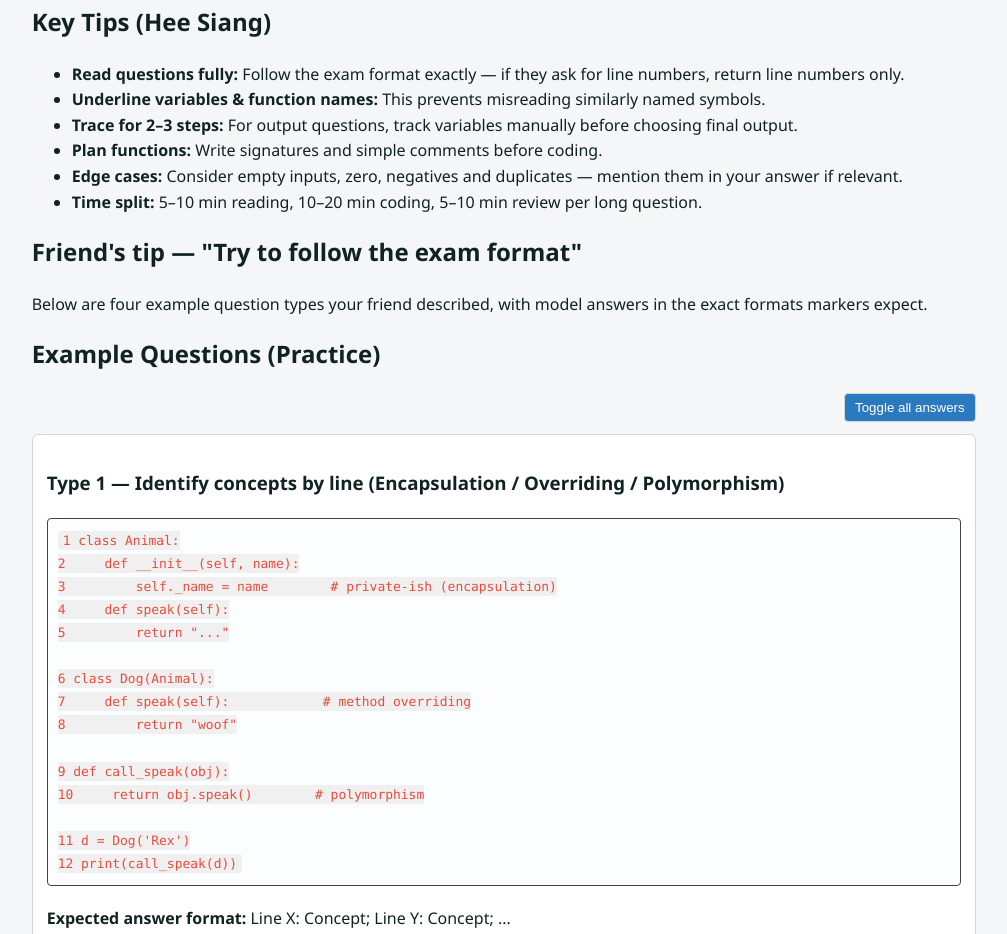
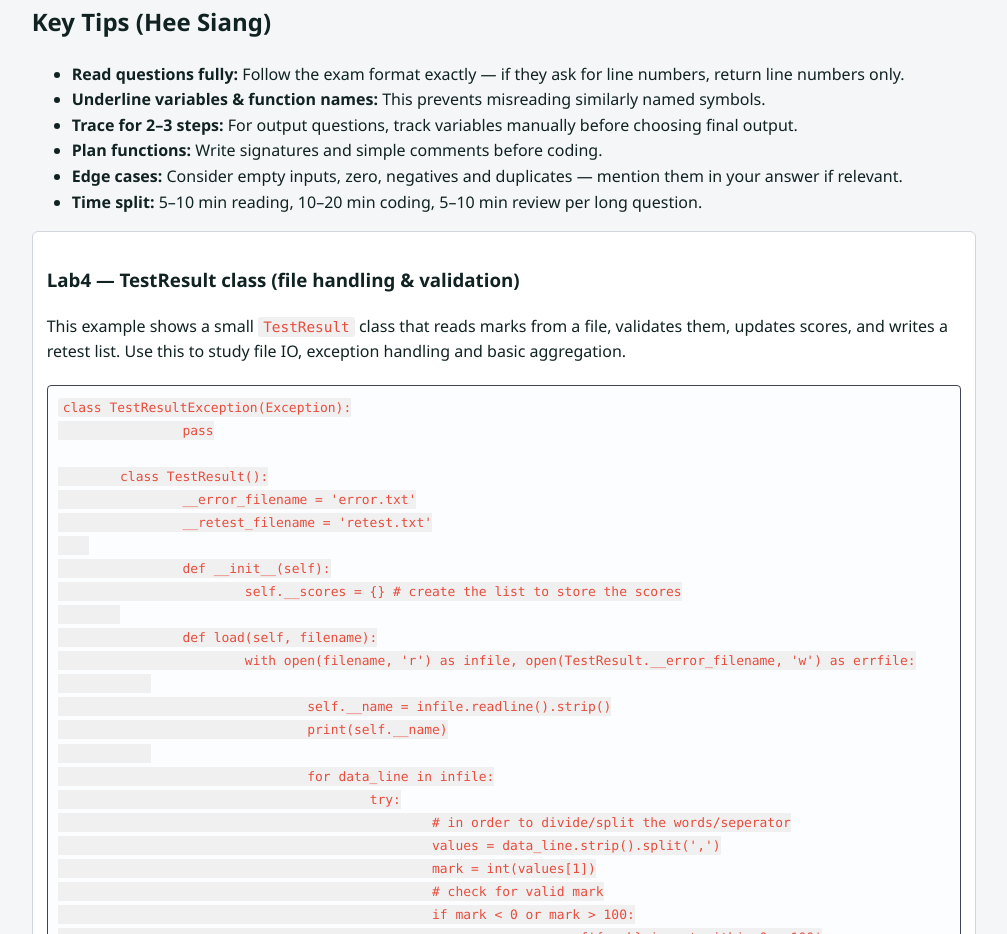
Before and after one commit to AlexBearBear0319/AlexV_SIM_2_Term_Study_App, a plain HTML site: page tips.html in a window 1280 px wide. Shown: the part 194-1128 px from the top of the page, without its empty margins (75-1082 px from the left). Drawn offline with Linux system fonts and the light colour scheme.

Commit message:
updated: lab 4

```diff
--- a/tips.html
+++ b/tips.html
@@ -44,6 +44,108 @@
 				<li><b>Time split:</b> 5–10 min reading, 10–20 min coding, 5–10 min review per long question.</li>
 			</ul>
 		</section>
+
+			<!-- Lab4.py example: CSIT121 OODP practice -->
+			<article class="qa" id="lab4">
+				<h3>Lab4 — TestResult class (file handling & validation)</h3>
+				<div class="prompt">
+					<p>This example shows a small <code>TestResult</code> class that reads marks from a file, validates them, updates scores, and writes a retest list. Use this to study file IO, exception handling and basic aggregation.</p>
+					<pre><code>class TestResultException(Exception):
+		pass
+
+	class TestResult():
+		__error_filename = 'error.txt'
+		__retest_filename = 'retest.txt'
+
+		def __init__(self):
+			self.__scores = {} # create the list to store the scores
+
+		def load(self, filename):
+			with open(filename, 'r') as infile, open(TestResult.__error_filename, 'w') as errfile:
+
+				self.__name = infile.readline().strip()
+				print(self.__name)
+
+				for data_line in infile:
+					try:
+						# in order to divide/split the words/seperator
+						values = data_line.strip().split(',')
+						mark = int(values[1])
+						# check for valid mark
+						if mark < 0 or mark > 100:
+							err_mesg = f'{mark} is not within 0 ~ 100'
+							raise TestResultException(err_mesg)
+
+						# Add to self.__score
+						canID = values[0]
+						# get all the marks from every each candidate
+						self.__scores[canID] = mark
+
+					except (ValueError, TestResultException) as err:
+						mesg = f'{data_line.strip()} {err}'
+						print(mesg)
+						print(mesg, file=errfile)
+
+		def update_score(self, canID, mark):
+			if canID in self.__scores.keys():
+				if mark < 0 or mark > 100:
+					raise TestResultException(f'{mark} must be 0 ~ 100')
+
+				self.__scores[canID] = mark
+
+		def get_basic_stats(self):
+			# put scores info all into the list
+			all_scores = list(self.__scores.values())
+
+			lowest = min(all_scores)
+			highest = max(all_scores)
+			average = sum(all_scores)/len(all_scores)
+
+			return f'Lowest: {lowest} Highest: {highest} Average: {average:.2f}'
+
+		def get_retest_list(self):
+			with open(TestResult.__retest_filename, 'w') as retestfile:
+				for canID, mark in self.__scores.items():
+					if mark < 50:
+						print(f'({canID}, {mark})', file=retestfile)
+						print(f'({canID}, {mark})')
+
+		def __str__ (self):
+			count = 0
+			for mark in self.__scores.values():
+				if mark >= 50:
+					count += 1
+			return f'{self.__name} {count}'
+
+	def main():
+		result = TestResult()
+		# load the data from the source file, pass to function
+		result.load('lab4.txt')
+		print(result)
+		result.get_retest_list()
+		print(result.get_basic_stats())
+		try:
+			result.update_score('c1', 200)
+		except TestResultException as err:
+			print(err)
+
+	main()</code></pre>
+				</div>
+				<button class="show-answer-btn show-btn">Show explanation</button>
+				<div class="answer">
+					<b>Explanation & study notes:</b>
+					<ul>
+						<li><b>Purpose:</b> Reads a test name (first line) and subsequent candidate lines <code>id,mark</code>. Validates marks and accumulates them in <code>self.__scores</code>.</li>
+						<li><b>File IO:</b> Uses a context manager to open both the input file and an error log; malformed lines or invalid marks are recorded into <code>error.txt</code>.</li>
+						<li><b>Validation:</b> Marks are checked to be integers in 0–100; invalid entries raise <code>TestResultException</code> (or are caught and logged).</li>
+						<li><b>Update:</b> <code>update_score()</code> updates an existing candidate and re-validates the new mark.</li>
+						<li><b>Retest list:</b> <code>get_retest_list()</code> writes candidates scoring &lt;50 to <code>retest.txt</code> and prints them; use this to produce a list for re-exams.</li>
+						<li><b>Edge cases:</b> The code assumes each data line contains at least two comma-separated items; in production you'd add more checks (empty lines, missing values).</li>
+						<li><b>How to run:</b> Place a sample <code>lab4.txt</code> in the same folder with first line the test name and next lines like <code>c1,78</code>. Execute the script with Python.</li>
+						<li><b>Study tip:</b> Trace the code for one malformed line to see how it is handled: it prints the error and continues — good defensive programming.</li>
+					</ul>
+				</div>
+			</article>
 
 		<section aria-labelledby="friend-heading" style="margin-top:18px">
 			<h2 id="friend-heading">Friend's tip — "Try to follow the exam format"</h2>
```
